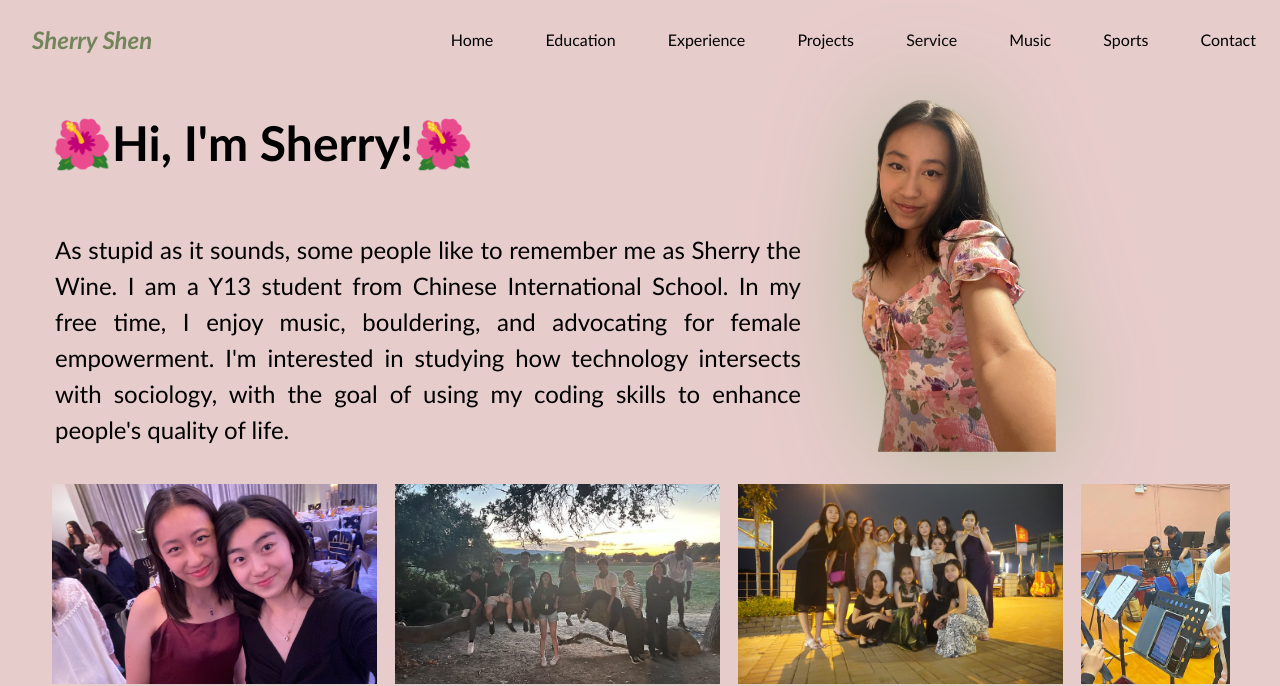
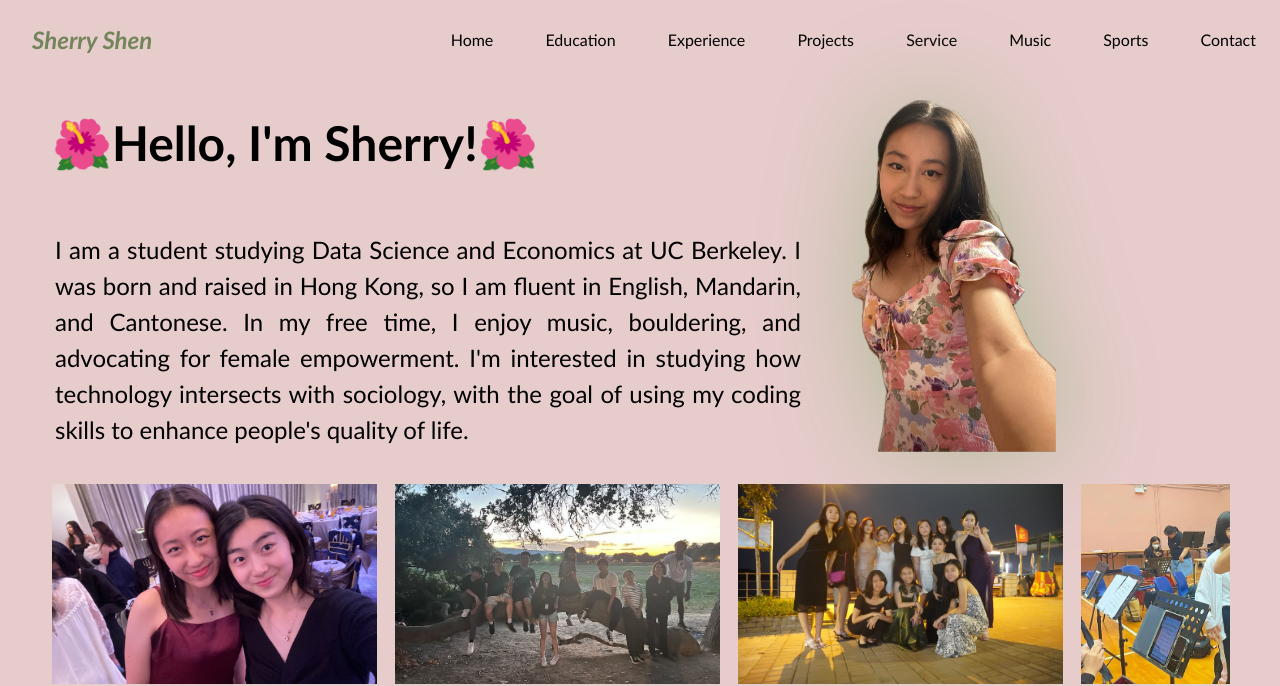
Before and after one commit to s85rr25/CVPage, a plain HTML site: page index.html in a window 1280 px wide. Shown: the top 686 px of the page. Drawn offline with Linux system fonts and the light colour scheme.

Commit message:
formatting

```diff
--- a/index.html
+++ b/index.html
@@ -24,9 +24,9 @@
     <section class="home-page">
         <div class="home-container">
             <div class="home-column-left">
-                <h1>🌺Hi, I'm Sherry!🌺</h1>
+                <h1>🌺Hello, I'm Sherry!🌺</h1>
                 <p>
-                    As stupid as it sounds, some people like to remember me as Sherry the Wine. I am a Y13 student from Chinese International School. In my free time, I enjoy music, bouldering, and advocating for female empowerment. I'm interested in studying how technology intersects with sociology, with the goal of using my coding skills to enhance people's quality of life.
+                    I am a student studying Data Science and Economics at UC Berkeley. I was born and raised in Hong Kong, so I am fluent in English, Mandarin, and Cantonese. In my free time, I enjoy music, bouldering, and advocating for female empowerment. I'm interested in studying how technology intersects with sociology, with the goal of using my coding skills to enhance people's quality of life.
                 </p>
             </div>
             <div class="home-column-right">
```
